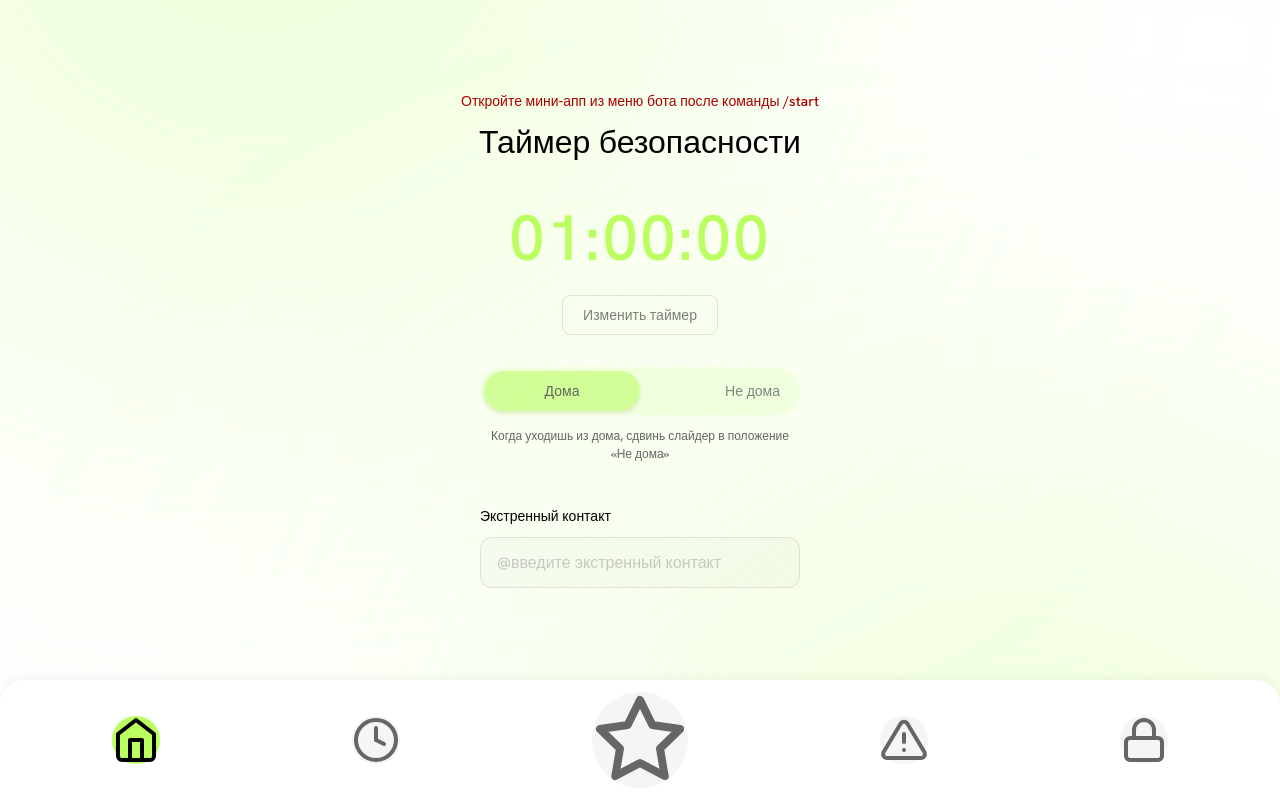
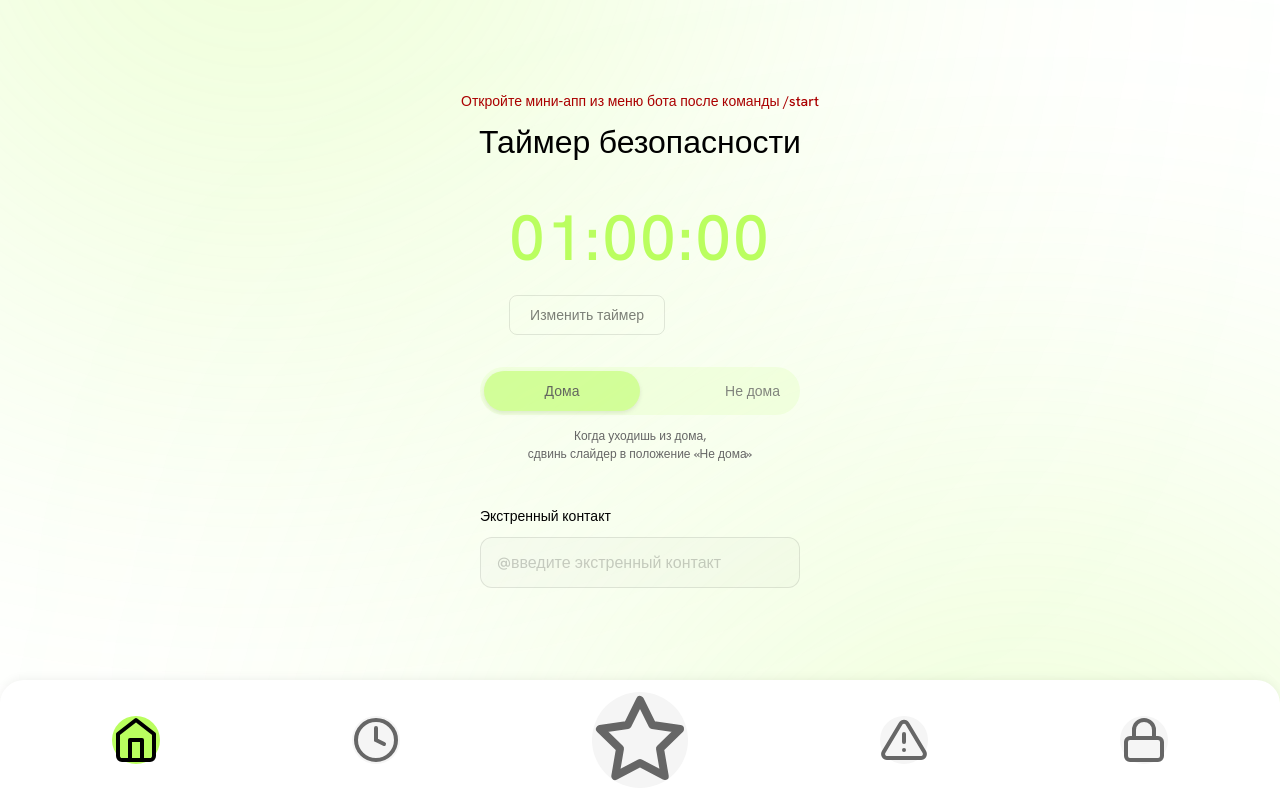
Before and after one commit to Klyaksonchik/HomeAloneMiniApp, a React (Create React App) app in the folder Frontend/: page / in a window 1280 px wide. Built offline with nearby package versions, Linux system fonts and the light colour scheme.

Commit message:
Update App.jsx NEW BOTTOMS 2

```diff
--- a/Frontend/src/App.jsx
+++ b/Frontend/src/App.jsx
@@ -355,6 +355,7 @@ export default function App() {
 
       {/* Timer Display */}
       <div className="timer-display-container">
+        <div className="timer-display-wrapper">
           <div className={`timer-large ${!isHome ? 'timer-red' : 'timer-green'}`}>
             {getDisplayTime()}
           </div>
@@ -365,6 +366,7 @@ export default function App() {
           >
             Изменить таймер
           </button>
+        </div>
       </div>
 
       {/* Slider */}
@@ -390,7 +392,7 @@ export default function App() {
         </div>
         <p className="slider-hint">
           {isHome
-            ? "Когда уходишь из дома, сдвинь слайдер в положение «Не дома»"
+            ? <>Когда уходишь из дома,<br />сдвинь слайдер в положение «Не дома»</>
             : "Когда вернёшься домой, сдвинь слайдер в положение «Дома»!"
           }
         </p>
```
Lines whose indentation alone changed are shown as unchanged.
